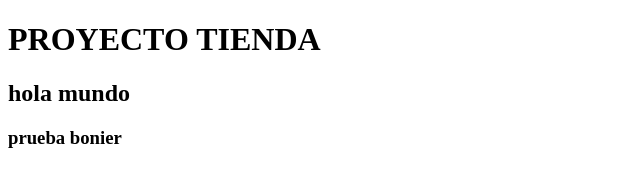
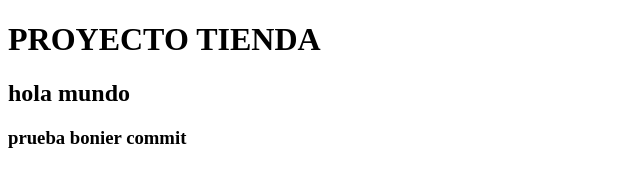
Before and after one commit to mavibo/TIENDA, a plain HTML site: page index.html in a window 1280 px wide. Shown: the full height of the page, 0-640 px from the left. Drawn offline with Linux system fonts and the light colour scheme.

Commit message:
commit 2

```diff
--- a/index.html
+++ b/index.html
@@ -9,6 +9,6 @@
 <body>
     <h1>PROYECTO TIENDA</h1>
     <h2>hola mundo </h2>
-    <h3>prueba bonier</h3>
+    <h3>prueba bonier commit</h3>
 </body>
 </html>
```
